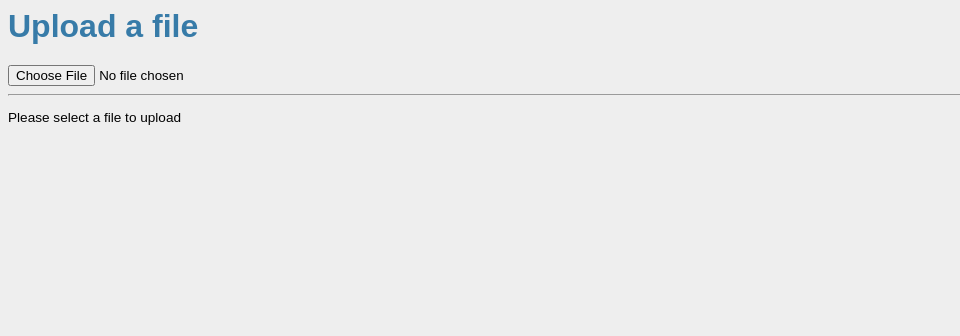
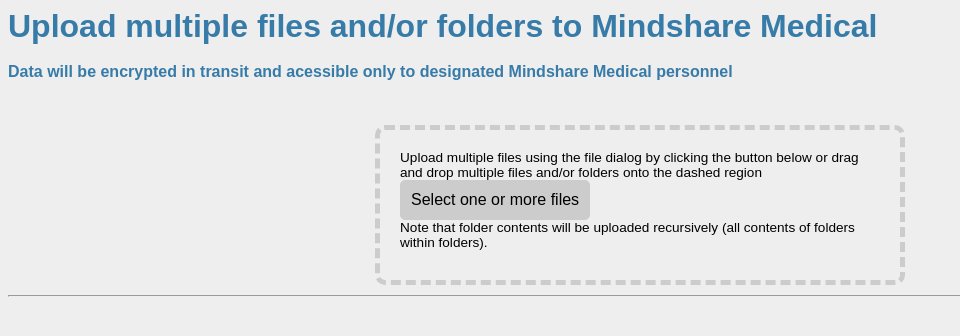
Before and after one commit to igg/FileDrop, a Flask app: template filedrop/templates/index.html in a window 1280 px wide. Shown: the top 336 px of the page, without its empty margins (0-960 px from the left). Run offline with Flask 2, Linux system fonts and the light colour scheme; the template is opened without the code that fills it, so the values that code supplies are empty; some libraries are stand-ins or nearby versions.

Commit message:
multi-file and folder upload

```diff
--- a/filedrop/filedrop-config.ini
+++ b/filedrop/filedrop-config.ini
@@ -8,6 +8,8 @@
 [S3]
 # bucket name
 bucket=anon-filedrop
+# AWS region
+region=us-east-1
 # These two are generated for the IAM user using the aws console
 aws_access_key=XXXXXXXXXXXXXXXXXXXX
 aws_secret_access_key=xxxxxxxxxxxxxxxxxxxxxxxxxxxxxxxxxxxx
@@ -21,4 +23,4 @@ secret_key=xxxxxxxxxxxxxxxxxxxxxxxxxxxxxxxxxxxxxxxxxx
 # This is just a random key needed for making sessions
 # for example, openssl rand -base64 32
 secret_key=bAan690j1mpIjITOW9X+8IFs+PLTLsjR053o+S8Hqcs=
-max_session_sigs=10
+max_session_sigs=20
--- /dev/null
+++ b/filedrop/static/html5FileSelector.js
@@ -0,0 +1,164 @@
+const DEFAULT_FILES_TO_IGNORE = [
+  '.DS_Store', // OSX indexing file
+  'Thumbs.db'  // Windows indexing file
+];
+
+// map of common (mostly media types) mime types to use when the browser does not supply the mime type
+const EXTENSION_TO_MIME_TYPE_MAP = {
+  avi: 'video/avi',
+  gif: 'image/gif',
+  ico: 'image/x-icon',
+  jpeg: 'image/jpeg',
+  jpg: 'image/jpeg',
+  mkv: 'video/x-matroska',
+  mov: 'video/quicktime',
+  mp4: 'video/mp4',
+  pdf: 'application/pdf',
+  png: 'image/png',
+  zip: 'application/zip'
+};
+
+function shouldIgnoreFile(file) {
+  return DEFAULT_FILES_TO_IGNORE.indexOf(file.name) >= 0;
+}
+
+function copyString(aString) {
+  return ` ${aString}`.slice(1);
+}
+
+function traverseDirectory(entry) {
+  const reader = entry.createReader();
+  // Resolved when the entire directory is traversed
+  return new Promise((resolveDirectory) => {
+    const iterationAttempts = [];
+    const errorHandler = () => {};
+    function readEntries() {
+      // According to the FileSystem API spec, readEntries() must be called until
+      // it calls the callback with an empty array.
+      reader.readEntries((batchEntries) => {
+        if (!batchEntries.length) {
+          // Done iterating this particular directory
+          resolveDirectory(Promise.all(iterationAttempts));
+        } else {
+          // Add a list of promises for each directory entry.  If the entry is itself
+          // a directory, then that promise won't resolve until it is fully traversed.
+          iterationAttempts.push(Promise.all(batchEntries.map((batchEntry) => {
+            if (batchEntry.isDirectory) {
+              return traverseDirectory(batchEntry);
+            }
+            return Promise.resolve(batchEntry);
+          })));
+          // Try calling readEntries() again for the same dir, according to spec
+          readEntries();
+        }
+      }, errorHandler);
+    }
+    // initial call to recursive entry reader function
+    readEntries();
+  });
+}
+
+// package the file in an object that includes the fullPath from the file entry
+// that would otherwise be lost
+function packageFile(file, entry) {
+  let fileTypeOverride = '';
+  // handle some browsers sometimes missing mime types for dropped files
+  const hasExtension = file.name && file.name.lastIndexOf('.') !== -1;
+  if (hasExtension && !file.type) {
+    const fileExtension = (file.name || '').split('.').pop();
+    fileTypeOverride = EXTENSION_TO_MIME_TYPE_MAP[fileExtension];
+  }
+  return {
+    fileObject: file, // provide access to the raw File object (required for uploading)
+    fullPath: entry ? copyString(entry.fullPath) : file.name,
+    lastModified: file.lastModified,
+    lastModifiedDate: file.lastModifiedDate,
+    name: file.name,
+    size: file.size,
+    type: file.type ? file.type : fileTypeOverride,
+    webkitRelativePath: file.webkitRelativePath
+  };
+}
+
+function getFile(entry) {
+  return new Promise((resolve) => {
+    entry.file((file) => {
+      resolve(packageFile(file, entry));
+    });
+  });
+}
+
+function handleFilePromises(promises, fileList) {
+  return Promise.all(promises).then((files) => {
+    files.forEach((file) => {
+      if (!shouldIgnoreFile(file)) {
+        fileList.push(file);
+      }
+    });
+    return fileList;
+  });
+}
+
+function getDataTransferFiles(dataTransfer) {
+  const dataTransferFiles = [];
+  const folderPromises = [];
+  const filePromises = [];
+
+  [].slice.call(dataTransfer.items).forEach((listItem) => {
+    if (typeof listItem.webkitGetAsEntry === 'function') {
+      const entry = listItem.webkitGetAsEntry();
+
+      if (entry) {
+        if (entry.isDirectory) {
+          folderPromises.push(traverseDirectory(entry));
+        } else {
+          filePromises.push(getFile(entry));
+        }
+      }
+    } else {
+      dataTransferFiles.push(listItem);
+    }
+  });
+  if (folderPromises.length) {
+    const flatten = (array) => array.reduce((a, b) => a.concat(Array.isArray(b) ? flatten(b) : b), []);
+    return Promise.all(folderPromises).then((fileEntries) => {
+      const flattenedEntries = flatten(fileEntries);
+      // collect async promises to convert each fileEntry into a File object
+      flattenedEntries.forEach((fileEntry) => {
+        filePromises.push(getFile(fileEntry));
+      });
+      return handleFilePromises(filePromises, dataTransferFiles);
+    });
+  } else if (filePromises.length) {
+    return handleFilePromises(filePromises, dataTransferFiles);
+  }
+  return Promise.resolve(dataTransferFiles);
+}
+
+/**
+ * This function should be called from both the onDrop event from your drag/drop
+ * dropzone as well as from the HTML5 file selector input field onChange event
+ * handler.  Pass the event object from the triggered event into this function.
+ * Supports mix of files and folders dropped via drag/drop.
+ *
+ * Returns: an array of File objects, that includes all files within folders
+ *   and subfolders of the dropped/selected items.
+ */
+function getDroppedOrSelectedFiles(event) {
+  const dataTransfer = event.dataTransfer;
+  if (dataTransfer && dataTransfer.items) {
+    return getDataTransferFiles(dataTransfer).then((fileList) => {
+      return Promise.resolve(fileList);
+    });
+  }
+  const files = [];
+  const dragDropFileList = dataTransfer && dataTransfer.files;
+  const inputFieldFileList = event.target && event.target.files;
+  const fileList = dragDropFileList || inputFieldFileList || [];
+  // convert the FileList to a simple array of File objects
+  for (let i = 0; i < fileList.length; i++) {
+    files.push(packageFile(fileList[i]));
+  }
+
+  return Promise.resolve(files);
+}
--- a/filedrop/static/style.css
+++ b/filedrop/static/style.css
@@ -1,8 +1,9 @@
 body            { font-family: 'Arial', 'Verdana', sans-serif; background: #eee; }
-a, h1, h2       { color: #377ba8; }
+a, h1, h2, h3   { color: #377ba8; }
 h1, h2          { margin: 0; }
 h1              { border-bottom: 2px solid #eee; }
 h2              { font-size: 1.2em; }
+h3              { font-size: 1em; }
 p               { font-size: 85%; }
 
 .page           { margin: 2em auto; width: 35em; border: 5px solid #ccc;
@@ -17,3 +18,36 @@ p               { font-size: 85%; }
 .flash          { background: #cee5F5; padding: 0.5em;
                   border: 1px solid #aacbe2; }
 .error          { background: #f0d6d6; padding: 0.5em; }
+
+#drop-area {
+  border: 5px dashed #ccc;
+  border-radius: 10px;
+  width: 480px;
+  font-family: sans-serif;
+  margin: 10px auto;
+  padding: 20px;
+}
+#drop-area.highlight {
+  border-color: purple;
+}
+p {
+  margin-top: 0;
+  margin-bottom: 0;
+}
+.my-form {
+  margin-bottom: 10px;
+}
+.button {
+  display: inline-block;
+  padding: 10px;
+  background: #ccc;
+  cursor: pointer;
+  border-radius: 5px;
+  border: 1px solid #ccc;
+}
+.button:hover {
+  background: #ddd;
+}
+#fileElem {
+  display: none;
+}
--- a/filedrop/templates/index.html
+++ b/filedrop/templates/index.html
@@ -2,49 +2,141 @@
 <html>
 <head>
 	<script src='https://www.google.com/recaptcha/api.js'></script>
-	<link rel=stylesheet type=text/css href="{{ url_for('static', filename='style.css') }}">
+	<script src="https://sdk.amazonaws.com/js/aws-sdk-2.395.0.min.js"></script>
+	<script src="{{ url_for('static', filename='html5FileSelector.js') }}"></script>
+	<link rel='stylesheet' type='text/css' href="{{ url_for('static', filename='style.css') }}">
 </head>
 <body>
 
-<h1>Upload a file</h1>
+<h1>Upload multiple files and/or folders to Mindshare Medical</h1>
+<h3>Data will be encrypted in transit and acessible only to designated Mindshare Medical personnel</h2>
 <br>
-<input type="file" id="file_input"/>
-<hr>
-<p id="status">Please select a file to upload</p>
-
+<div id="drop-area">
+  <form class="my-form">
+    <p>Upload multiple files using the file dialog by clicking the button below or drag and drop multiple files and/or folders onto the dashed region</p>
+    <input type="file" id="fileElem" multiple onchange="handleDrop(event)">
+    <label class="button" for="fileElem">Select one or more files</label>
+    <p>Note that folder contents will be uploaded recursively (all contents of folders within folders).</p>
+  </form>
+</div><hr>
+<div id="progress-div">
+</div>
 
 <script type="text/javascript">
 
 /*
     Function to carry out the actual PUT request to S3 using the signed request from the Python app.
 */
-function upload_file(file, signed_request, url){
-	var files = document.getElementById("file_input").files;
-	var filename = files[0].name;
-	var stat_tag = document.getElementById("status")
-	var xhr = new XMLHttpRequest();
-	xhr.open("PUT", signed_request);
-	// xhr.setRequestHeader('x-amz-acl', 'public-read');
-	xhr.setRequestHeader('x-amz-acl', 'private');
-	xhr.onload = function() {
-		if (xhr.status === 200) {
-			stat_tag.innerHTML = "Successfully uploaded '"+filename+"'."+
-				"<br/>Click the button above to choose another file to upload.";
+function upload_files (files,federated_token) {
+	var stat_tag = document.getElementById("status");
+	var MB_per_chunk = 2 * 1024;
+	var options = {partSize: MB_per_chunk * 1024 * 1024, queueSize: 3};
+
+	AWS.config.update({
+		accessKeyId: federated_token.AccessKeyId,
+		sessionToken: federated_token.SessionToken,
+		secretAccessKey: federated_token.SecretAccessKey,
+		region: federated_token.Region,
+		// useAccelerateEndpoint: true, //for using accelerated transfers
+	});
+	var bucket = federated_token.Bucket;
+	var folder = federated_token.Folder;
+	var s3 = new AWS.S3();
+	var uploads = {}
+	var myNode = document.getElementById("progress-div");
+	while (myNode.firstChild) {
+    	myNode.removeChild(myNode.firstChild);
 	}
+	console.log(files)
+	for (var i = 0; i < files.length; i++) {
+		var file = files[i];
+		file.fullPath = file.fullPath.replace(/\\/g, '/');
+		if (file.fullPath.indexOf("/") == 0) {
+			file.fullPath = file.fullPath.substring (1);
+		}
+		var params = {
+			Bucket: bucket,
+			Key:    folder+'/'+file.fullPath,
+			Body:   file.fileObject
 		};
-	xhr.upload.onprogress = function (e) {
-		if (e.lengthComputable) {
-			percent = Math.round((e.loaded/e.total) * 100.0);
+		console.log("file.name: "+file.name);
+		console.log("fullPath: "+file.fullPath);
+
+		var last_progress_time = new Date().getTime();
+		var last_progress_bytes = 0;
+		var MBps_str = '';
+
+		s3.upload(params, (err, data) => {
+			if (err) {
+				if (err.code === 'RequestAbortedError') {
+					console.log("upload aborted");
+					stat_tag.innerHTML = "Upload Canceled";
+				} else {
+					console.log("upload failed: "+err.message);
+					stat_tag.innerHTML = "Uploading FAILED: "+err.message;
+				}
+			} else {
+				var key = String(data.Key);
+				if (key in uploads) {
+					console.log("Upload of '"+uploads[key].fname+"' successful");
+					uploads[key].p_elem.innerHTML = "Upload of '"+uploads[key].fname+"' successful";
+				} else if (key) {
+					console.log("Upload of '"+key.substring (key.indexOf("/")+1)+"' successful");
+				}
+			}
+		}).on('httpUploadProgress', (evt) => {
+			var key = String(evt.key);
+			if ( !(key in uploads) ) {
+				p_elem = document.createElement("p");
+				p_elem.id = key;
+				uploads[key] = {
+					fname:      key.substring (key.indexOf("/")+1),
+					p_elem:     p_elem,
+					total:      evt.total,
+					loaded:     evt.loaded,
+					last_bytes: 0,
+					last_t:     new Date().getTime(),
+				}
+				p_elem.appendChild(document.createTextNode(""));
+				document.getElementById("progress-div").appendChild(p_elem);
+				p_elem.innerHTML = "Uploading '"+uploads[key].fname;
+			}
+
+			var ul = uploads[key]
+			if (evt.total > 0) {
+				var percent = (evt.loaded / evt.total) * 100.0;
+				if ((new Date().getTime() - ul.last_t) > (2000)) {
+					var MBps = ((evt.loaded - ul.last_bytes) / (1024 * 1024)) /
+						((new Date().getTime() - ul.last_t) / 1000.0);
+					ul.last_t = new Date().getTime();
+					ul.last_bytes = evt.loaded;
+					MBps_str = ' ('+MBps.toFixed(1)+' MB/s)';
+				}
+				ul.p_elem.innerHTML = "Uploading '"+ul.fname+"': "+percent.toFixed(1)+'%'+MBps_str;
+			}
+		});
+	}
+
+/*
+	return new Promise((resolve, reject) => {
+		this.awsReq = s3.upload(params, (err, data) => {
+			if (err) {
+				if (err.code === 'RequestAbortedError') {
+					console.log("upload aborted")
+				} else {
+					console.log("upload failed")
+				}
+				return reject(err);
+			} else {
+				console.log('upload successful')
+			}
+		}).on('httpUploadProgress', (evt) => {
+			var percent = Math.floor(evt.loaded * 100 / evt.total)
+			console.log(percent);
 			stat_tag.innerHTML = "Uploading '"+filename+"': "+percent+'%';
-		}
-	};
-
-	xhr.onerror = function() {
-		alert("Could not upload file '"+filename+"'.");
-		location.reload(true);
-	};
-	stat_tag.innerHTML = "Uploading '"+filename+"'"
-	xhr.send(file);
+		});
+	});
+*/
 }
 
 /*
@@ -52,16 +144,24 @@ function upload_file(file, signed_request, url){
     If request successful, continue to upload the file using this signed
     request.
 */
-function get_signed_request(file){
+function handle_files(files){
     var xhr = new XMLHttpRequest();
-    xhr.open("GET", "/sign_s3?file_name="+file.name+"&file_type="+file.type);
+    var response;
+    var upload_p;
+    xhr.open("GET", "/sign_s3/");
     xhr.onreadystatechange = function(){
 		if(xhr.readyState === 4){
 			if(xhr.status === 200){
-                var response = JSON.parse(xhr.responseText);
-                upload_file(file, response.signed_request, response.url);
-            }
-            else{
+				response = JSON.parse(xhr.responseText);
+				console.log(
+					'AccessKeyId: ' + response.AccessKeyId + '\n',
+//					'SessionToken: ' + response.SessionToken+ '\n',
+//					'SecretAccessKey: ' + response.SecretAccessKey+ '\n',
+					'Region: ' + response.Region+ '\n',
+					'Bucket: ' + response.Bucket+ '\n',
+					);
+				upload_files (files,response);
+			} else{
 				alert("Could not get signed URL.");
 				location.reload(true);
 			}
@@ -74,22 +174,45 @@ function get_signed_request(file){
    Function called when file input updated. If there is a file selected, then
    start upload procedure by asking for a signed request from the app.
 */
-function init_upload(){
-    var files = document.getElementById("file_input").files;
-    var file = files[0];
-    if(file == null){
-        alert("No file selected.");
-        return;
+
+function preventDefaults (e) {
+  e.preventDefault()
+  e.stopPropagation()
 }
-    get_signed_request(file);
+
+function highlight(e) {
+  dropArea.classList.add('highlight');
+}
+
+function unhighlight(e) {
+  dropArea.classList.remove('highlight');
+}
+
+function handleDrop(e) {
+	getDroppedOrSelectedFiles(e).then (data => handle_files (data));
+
 }
 
 /*
    Bind listeners when the page loads.
+
+document.getElementById("file_input").onchange = init_upload;
 */
-(function() {
-    document.getElementById("file_input").onchange = init_upload;
-})();
+
+let dropArea = document.getElementById('drop-area');
+dropArea.addEventListener('dragenter', preventDefaults, false);
+dropArea.addEventListener('dragover', preventDefaults, false);
+dropArea.addEventListener('dragleave', preventDefaults, false);
+dropArea.addEventListener('drop', preventDefaults, false);
+
+dropArea.addEventListener('dragenter', highlight, false);
+dropArea.addEventListener('dragover', highlight, false);
+
+dropArea.addEventListener('dragleave', unhighlight, false);
+dropArea.addEventListener('drop', unhighlight, false);
+
+dropArea.addEventListener('drop', handleDrop, false)
+
 
 </script>
 </body>
--- a/setup.py
+++ b/setup.py
@@ -6,12 +6,13 @@ setup(
 	packages=find_packages(include=[
 		'filedrop',
 	]),
-#	py_modules=['filedrop.wsgi'],
+
 	include_package_data=True,
 	zip_safe=False,
 	install_requires=[
 		'uwsgi',
 		'flask',
+		'boto3',
 		'requests',
     ],
 )
```
Also changed, not shown: filedrop/filedrop.py (+39 -40 lines), 1 other file. Lines whose indentation alone changed are shown as unchanged.
